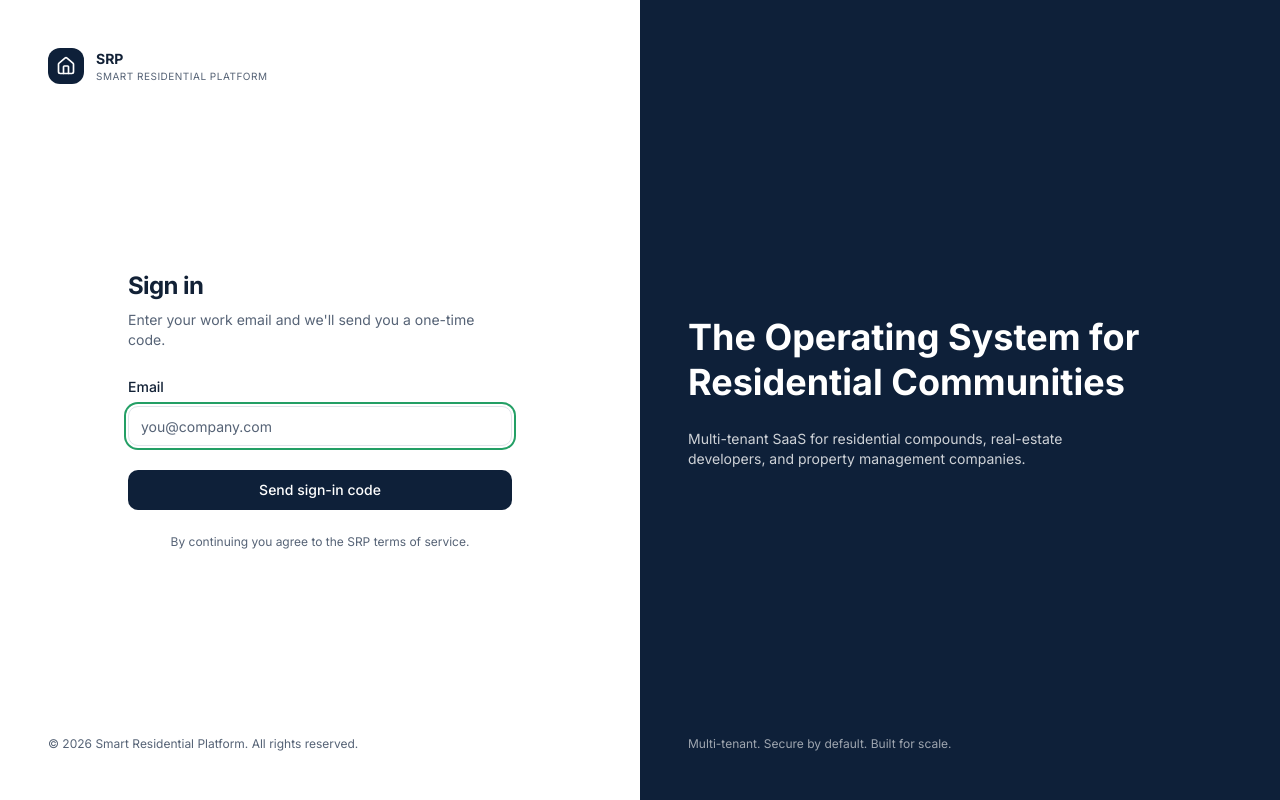
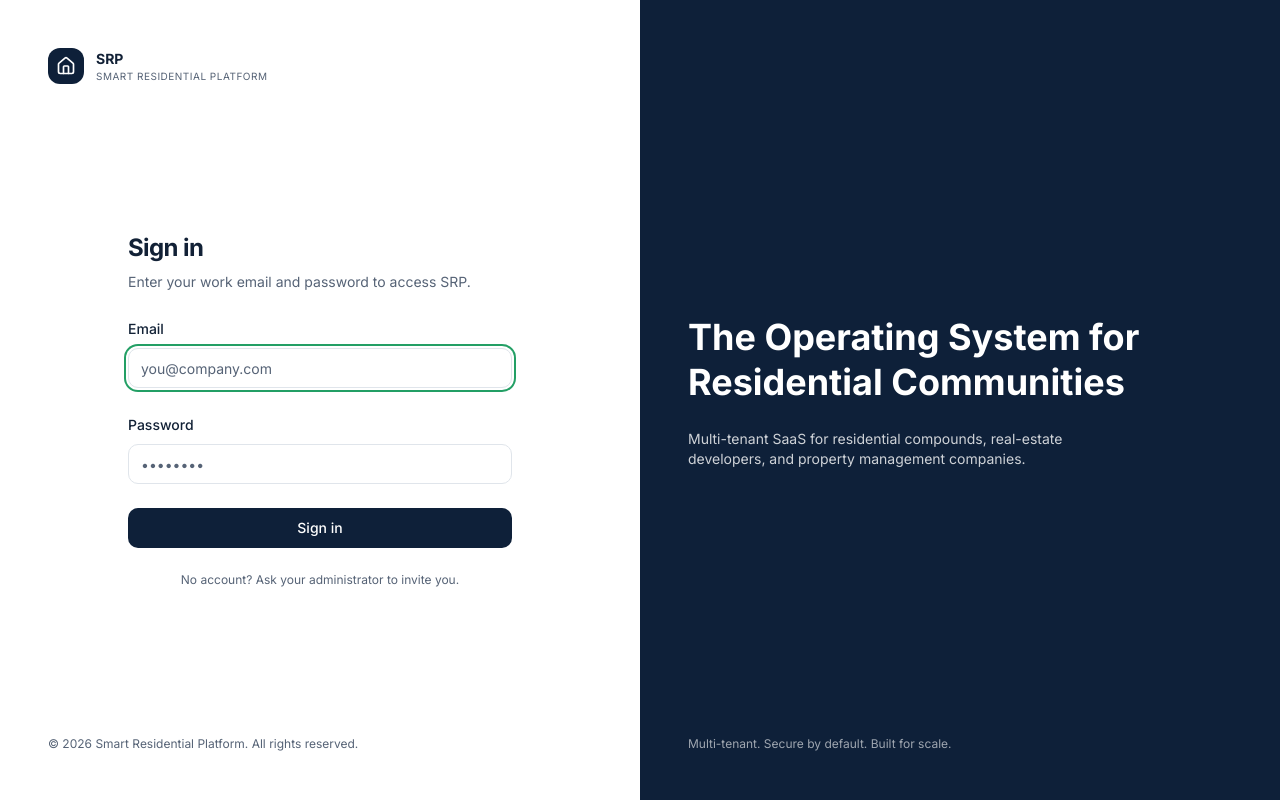
Before and after one commit to mhdjatto-art/Smart-Residential-Platform, a Next.js app: page /login in a window 1280 px wide. Built offline with nearby package versions, Linux system fonts and the light colour scheme; no server answers.

Commit message:
fix: split env-server, use .select(*) for cleaner type inference

```diff
--- a/src/app/(auth)/verify-otp/page.tsx
+++ b/src/app/(auth)/verify-otp/page.tsx
@@ -1,20 +1,9 @@
 import { redirect } from "next/navigation";
-import type { Metadata } from "next";
-import { OtpForm } from "@/components/auth/otp-form";
 
-export const metadata: Metadata = { title: "Verify code" };
+// OTP flow has been replaced by email + password. This route exists only to
+// catch any stale bookmarks and bounce them to /login.
 export const dynamic = "force-dynamic";
 
-export default async function VerifyOtpPage({
-  searchParams,
-}: {
-  searchParams: Promise<{ email?: string; redirect?: string }>;
-}) {
-  const sp = await searchParams;
-  const email = sp.email;
-  // If someone hits this URL without a pending email, send them back to /login
-  // rather than rendering a broken form.
-  if (!email) redirect("/login");
-
-  return <OtpForm email={email} redirect={sp.redirect || "/dashboard"} />;
+export default function VerifyOtpPage() {
+  redirect("/login");
 }
--- a/src/components/auth/login-form.tsx
+++ b/src/components/auth/login-form.tsx
@@ -10,58 +10,54 @@ import { createClient } from "@/lib/supabase/client";
 import { loginSchema } from "@/lib/validations/auth";
 
 /**
- * Email OTP login.
+ * Email + password login.
  *
- * We use the magic-link/OTP flow because:
- *   - No password reset surface to maintain
- *   - Works for new + existing users with the same form
- *   - Email proves ownership, which is the bar for inviting residents later
+ * No magic links, no OTP rate limits. Users are created by an admin in
+ * Supabase Dashboard (or via the bootstrap helper SQL function) and given
+ * a temporary password they change after first login.
  *
- * On submit we fire signInWithOtp() with shouldCreateUser=true so first-time
- * residents get auto-provisioned. The OTP page handles the second factor.
+ * On success we hard-refresh so Server Components pick up the new session
+ * cookie immediately.
  */
 export function LoginForm() {
   const router = useRouter();
   const search = useSearchParams();
   const supabase = createClient();
   const [email, setEmail] = useState("");
-  const [error, setError] = useState<string | null>(null);
+  const [password, setPassword] = useState("");
+  const [errors, setErrors] = useState<Partial<Record<"email" | "password" | "form", string>>>({});
   const [pending, startTransition] = useTransition();
 
   function onSubmit(e: React.FormEvent<HTMLFormElement>) {
     e.preventDefault();
-    setError(null);
+    setErrors({});
 
-    const parsed = loginSchema.safeParse({ email });
+    const parsed = loginSchema.safeParse({ email, password });
     if (!parsed.success) {
-      const msg = parsed.error.flatten().fieldErrors.email?.[0] ?? "Invalid email";
-      setError(msg);
+      const flat = parsed.error.flatten().fieldErrors;
+      setErrors({
+        email: flat.email?.[0],
+        password: flat.password?.[0],
+      });
       return;
     }
 
     startTransition(async () => {
-      const { error: otpError } = await supabase.auth.signInWithOtp({
+      const { error } = await supabase.auth.signInWithPassword({
         email: parsed.data.email,
-        options: {
-          shouldCreateUser: true,
-          emailRedirectTo: `${window.location.origin}/auth/callback`,
-        },
+        password: parsed.data.password,
       });
 
-      if (otpError) {
-        setError(otpError.message);
+      if (error) {
+        setErrors({ form: error.message });
+        toast.error("Sign in failed", { description: error.message });
         return;
       }
 
-      toast.success("Check your email", {
-        description: "We've sent you a 6-digit code.",
-      });
-
-      const redirect = search.get("redirect");
-      const url = new URL("/verify-otp", window.location.origin);
-      url.searchParams.set("email", parsed.data.email);
-      if (redirect) url.searchParams.set("redirect", redirect);
-      router.push(url.pathname + url.search);
+      toast.success("Welcome back");
+      const redirect = search.get("redirect") || "/dashboard";
+      router.replace(redirect);
+      router.refresh();
     });
   }
 
@@ -70,7 +66,7 @@ export function LoginForm() {
       <div className="space-y-2">
         <h1 className="text-2xl font-bold tracking-tight">Sign in</h1>
         <p className="text-sm text-muted-foreground">
-          Enter your work email and we'll send you a one-time code.
+          Enter your work email and password to access SRP.
         </p>
       </div>
 
@@ -86,17 +82,39 @@ export function LoginForm() {
           value={email}
           onChange={(e) => setEmail(e.target.value)}
           disabled={pending}
-          aria-invalid={!!error}
+          aria-invalid={!!errors.email}
         />
-        {error && <p className="text-xs text-destructive">{error}</p>}
+        {errors.email && <p className="text-xs text-destructive">{errors.email}</p>}
       </div>
 
+      <div className="space-y-2">
+        <Label htmlFor="password">Password</Label>
+        <Input
+          id="password"
+          type="password"
+          autoComplete="current-password"
+          required
+          placeholder="••••••••"
+          value={password}
+          onChange={(e) => setPassword(e.target.value)}
+          disabled={pending}
+          aria-invalid={!!errors.password}
+        />
+        {errors.password && <p className="text-xs text-destructive">{errors.password}</p>}
+      </div>
+
+      {errors.form && (
+        <div className="rounded-md border border-destructive/40 bg-destructive/10 p-3 text-sm text-destructive">
+          {errors.form}
+        </div>
+      )}
+
       <Button type="submit" className="w-full" disabled={pending}>
-        {pending ? "Sending code…" : "Send sign-in code"}
+        {pending ? "Signing in…" : "Sign in"}
       </Button>
 
       <p className="text-center text-xs text-muted-foreground">
-        By continuing you agree to the SRP terms of service.
+        No account? Ask your administrator to invite you.
       </p>
     </form>
   );
--- a/src/lib/validations/auth.ts
+++ b/src/lib/validations/auth.ts
@@ -2,14 +2,6 @@ import { z } from "zod";
 
 export const loginSchema = z.object({
   email: z.string().trim().toLowerCase().email("Enter a valid email address"),
+  password: z.string().min(8, "Password must be at least 8 characters"),
 });
 export type LoginInput = z.infer<typeof loginSchema>;
-
-export const verifyOtpSchema = z.object({
-  email: z.string().email(),
-  token: z
-    .string()
-    .trim()
-    .regex(/^\d{6}$/, "Enter the 6-digit code"),
-});
-export type VerifyOtpInput = z.infer<typeof verifyOtpSchema>;
--- a/src/middleware.ts
+++ b/src/middleware.ts
@@ -16,7 +16,7 @@ import { updateSession } from "@/lib/supabase/middleware";
 
 const PUBLIC_PATHS = [
   "/login",
-  "/verify-otp",
+  "/verify-otp", // kept public so the redirect inside it can run
   "/auth/callback",
 ];
 
@@ -37,8 +37,8 @@ export async function middleware(request: NextRequest) {
     return NextResponse.redirect(url);
   }
 
-  // Authenticated users on /login or /verify-otp → /dashboard
-  if (user && (pathname === "/login" || pathname === "/verify-otp")) {
+  // Authenticated users on /login → /dashboard
+  if (user && pathname === "/login") {
     const url = request.nextUrl.clone();
     url.pathname = "/dashboard";
     url.search = "";
```
